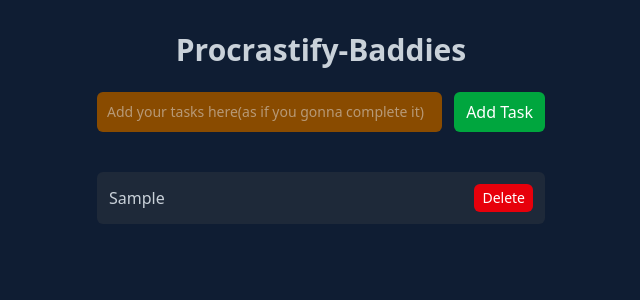
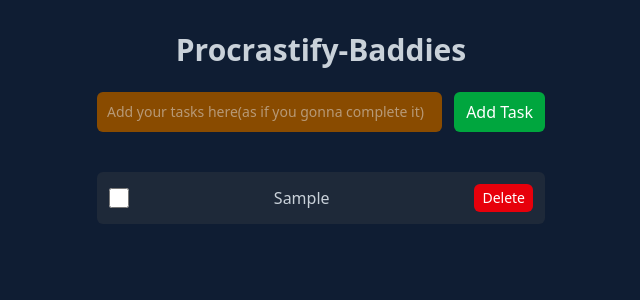
Before and after one commit to SyedAmer-9/Procrastify-Baddies, a React (Vite) app: page / in a window 1280 px wide. Both pictures are taken after typing "Sample" into the empty fields and a click on the button "Add Task". Shown: the top 300 px of the page, without its empty margins (319-959 px from the left). Built offline with nearby package versions, Linux system fonts and the light colour scheme.

Commit message:
Added complete not complete button

```diff
--- a/src/App.jsx
+++ b/src/App.jsx
@@ -28,6 +28,16 @@ const deleteTask = (idToDelete) => {
   setTaskList(updatedTasks)
 };
 
+const toggleComplete = (idToToggle)=>{
+  const updatedTasks = tasks.map(t =>{
+    if(t.id === idToToggle){
+      return {...t,completed:!t.completed};
+    }
+    return t;
+  });
+  setTaskList(updatedTasks);
+};
+
   return (
     <main className="p-8 max-w-lg mx-auto">
       <h1 className="text-3xl font-bold mb-6 text-center text-grey-200">
@@ -42,6 +52,7 @@ const deleteTask = (idToDelete) => {
       <TaskList
         tasks={tasks}
         deleteTask = {deleteTask}
+        toggleComplete={toggleComplete}
       />
     </main>
   )
--- a/src/components/TaskItem.jsx
+++ b/src/components/TaskItem.jsx
@@ -1,9 +1,17 @@
 
 
-export default function TaskItem({task,deleteTask}) {
+export default function TaskItem({task,deleteTask,toggleComplete}) {
   return (
     <li className="flex justify-between items-center p-3 bg-gray-800 rounded-md">
-        <span>
+
+        <input
+            type='checkbox'
+            checked = {task.completed}
+            className = 'mr-w h-5 w-5'
+            onChange={()=>toggleComplete(task.id)}
+        />
+
+        <span className={task.completed ? 'line-through text-gray-500':''}>
             {task.text}
         </span>
 
--- a/src/components/TaskList.jsx
+++ b/src/components/TaskList.jsx
@@ -1,10 +1,14 @@
 import TaskItem from "./TaskItem";
-function TaskList({tasks,deleteTask}){
+function TaskList({tasks,deleteTask,toggleComplete}){
     return(
         <div>
             <ul className="space-y-2">
                 {tasks.map(task=>(
-                    <TaskItem key={task.id} task={task} deleteTask={deleteTask}/>
+                    <TaskItem key={task.id}
+                        task={task}
+                        deleteTask={deleteTask}
+                        toggleComplete={toggleComplete}
+                    />
                     ))}
             </ul>
         </div>
```
